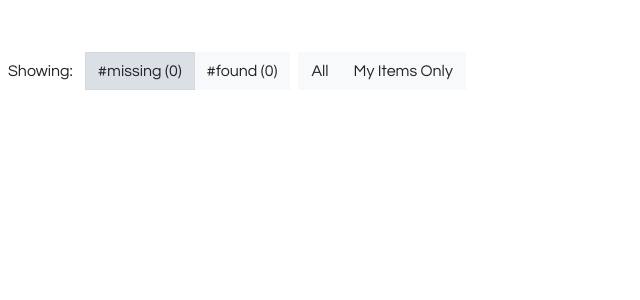
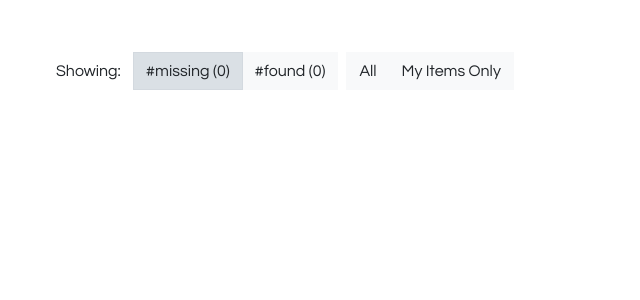
Before and after one commit to quangnguyen17/lost-and-found, a Django app: template lost_n_found_app/templates/home.html in a window 1280 px wide. Shown: the part 58-358 px from the top of the page, without its empty margins (0-640 px from the left). Run offline with Django 3.2, Linux system fonts and the light colour scheme; the template is opened without the code that fills it, so the values that code supplies are empty; some libraries are stand-ins or nearby versions.

Commit message:
file changes

```diff
--- a/lost_n_found_app/templates/home.html
+++ b/lost_n_found_app/templates/home.html
@@ -76,7 +76,7 @@
         </div>
     </nav>
     <div class="container-fluid">
-        <div class="row py-5 text-center align-items-center">
+        <div class="row p-5 text-center align-items-center">
             <p class="p-0 m-2">Showing: </p>
             <div class="btn-group m-1" role="group" aria-label="">
                 <button id="lost-btn" type="button" class="btn btn-light active rounded-0 type">#missing
```
Also changed, not shown: media/images/26F9889B-1B7A-4507-A55B-021508E06839.jpeg (deleted), media/images/DC9.gif (deleted), media/images/IMG_1305.jpg (deleted), media/images/appstore.png (deleted), media/images/bg-3.jpg (deleted), media/images/dog.jpeg (deleted), media/images/download.png (deleted).
